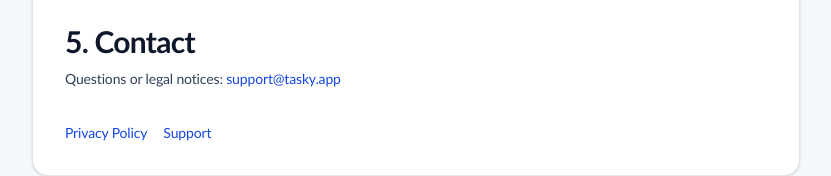
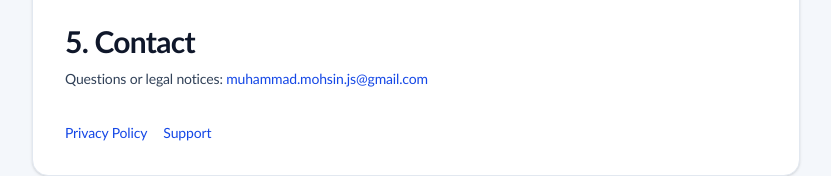
Before and after one commit to muhammadmohsinjs-web/tasky, a React (Vite) app: page /terms in a window 1280 px wide. Shown: the part 640-816 px from the top of the page, without its empty margins (224-1055 px from the left). Built offline with nearby package versions, Linux system fonts and the light colour scheme; no server answers.

Commit message:
new changes made

```diff
--- a/src/components/layout/Sidebar.tsx
+++ b/src/components/layout/Sidebar.tsx
@@ -46,7 +46,9 @@ export function Sidebar() {
       `}>
         <div className="px-5 py-5 flex items-center justify-between">
           <div className="flex items-center gap-3">
-            <img src={tasksPulseLogo} alt="TasksPulse logo" className={`${isDesktop ? 'h-16 max-w-[240px]' : 'h-10 max-w-[170px]'} w-auto object-contain`} />
+            <NavLink to="/" onClick={() => setMobileOpen(false)} className="inline-flex">
+              <img src={tasksPulseLogo} alt="TasksPulse logo" className={`${isDesktop ? 'h-16 max-w-[240px]' : 'h-10 max-w-[170px]'} w-auto object-contain`} />
+            </NavLink>
           </div>
           <button onClick={() => setMobileOpen(false)} className={`${isDesktop ? 'hidden' : ''} p-1.5 text-slate-400 hover:text-slate-600 hover:bg-slate-100 rounded-lg cursor-pointer`}>
             <X className="w-5 h-5" />
--- a/src/lib/legal.ts
+++ b/src/lib/legal.ts
@@ -1,4 +1,5 @@
-const fallbackSupportEmail = 'support@tasky.app'
+const fallbackSupportEmail = 'muhammad.mohsin.js@gmail.com'
+const fallbackPublicAppUrl = 'https://taskspulse.com'
 
 export const LEGAL_EFFECTIVE_DATE = 'February 21, 2026'
 export const APP_NAME = 'TasksPulse'
@@ -7,7 +8,7 @@ export const SUPPORT_EMAIL = (import.meta.env.VITE_SUPPORT_EMAIL as string | und
 export function getPublicAppUrl() {
   const configured = (import.meta.env.VITE_PUBLIC_APP_URL as string | undefined)?.trim()
   if (configured) return configured.replace(/\/$/, '')
-  return window.location.origin
+  return fallbackPublicAppUrl
 }
 
 export function legalMailto(subject: string) {
--- a/src/pages/Landing.tsx
+++ b/src/pages/Landing.tsx
@@ -1,4 +1,4 @@
-import { useNavigate } from 'react-router-dom'
+import { Link, useNavigate } from 'react-router-dom'
 import { useAuth } from '../contexts/AuthContext'
 import { Calendar, BarChart3, ArrowRight, CheckCircle2, Zap, Shield, Clock, Sparkles } from 'lucide-react'
 import tasksPulseLogo from '../assets/TasksPulse-logo-horizontal.svg'
@@ -54,9 +54,9 @@ export default function Landing() {
     <div className="min-h-screen bg-[#f4f7fb] text-slate-700">
       <nav className="fixed top-0 inset-x-0 z-50 bg-white/90 backdrop-blur-xl border-b border-slate-200">
         <div className="max-w-6xl mx-auto px-6 h-16 flex items-center justify-between">
-          <div className="flex items-center">
+          <Link to="/" className="flex items-center">
             <img src={tasksPulseLogo} alt="TasksPulse logo" className="h-10 w-auto max-w-[180px] object-contain" />
-          </div>
+          </Link>
           <div className="hidden sm:flex items-center gap-8 text-sm text-slate-500">
             <a href="#features" className="hover:text-slate-800 transition-colors">
               Features
--- a/src/pages/Welcome.tsx
+++ b/src/pages/Welcome.tsx
@@ -1,5 +1,5 @@
 import { useState } from 'react'
-import { Navigate } from 'react-router-dom'
+import { Link, Navigate } from 'react-router-dom'
 import { useAuth } from '../contexts/AuthContext'
 import { Sparkles, Calendar, BarChart3 } from 'lucide-react'
 import tasksPulseLogo from '../assets/TasksPulse-logo-horizontal.svg'
@@ -31,7 +31,9 @@ export default function Welcome() {
     <div className="min-h-screen bg-[#f4f7fb] flex items-center justify-center p-6">
       <div className="max-w-md w-full">
         <div className="text-center mb-8 animate-fade-in">
-          <img src={tasksPulseLogo} alt="TasksPulse logo" className="h-16 w-auto max-w-[260px] object-contain mx-auto mb-4" />
+          <Link to="/" className="inline-flex mx-auto mb-4">
+            <img src={tasksPulseLogo} alt="TasksPulse logo" className="h-16 w-auto max-w-[260px] object-contain" />
+          </Link>
           <h1 className="text-2xl font-semibold text-slate-900 tracking-tight">Welcome to TasksPulse</h1>
           <p className="text-sm text-slate-500 mt-2">Organize your work, track progress, and stay focused.</p>
         </div>
```
Also changed, not shown: 1 other file (tests, documents, lock files or other folders).
